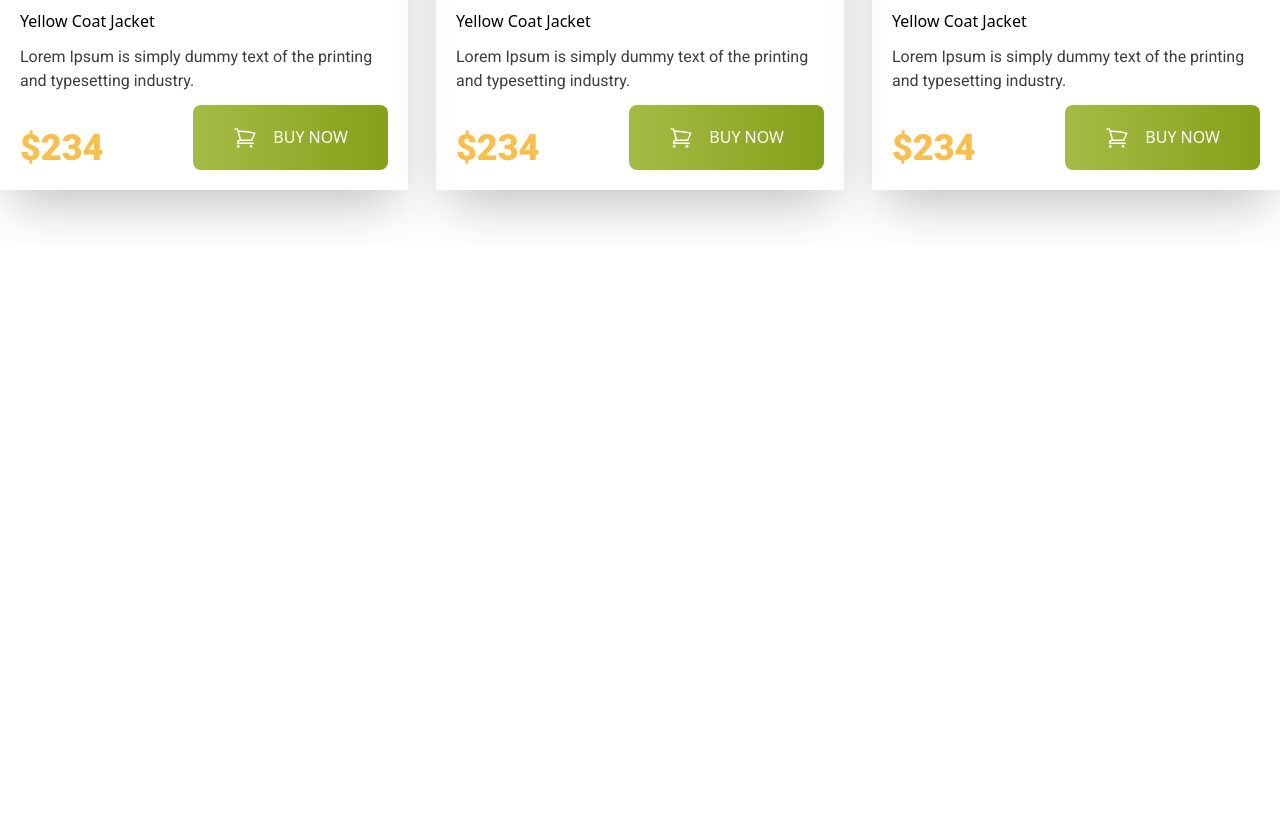
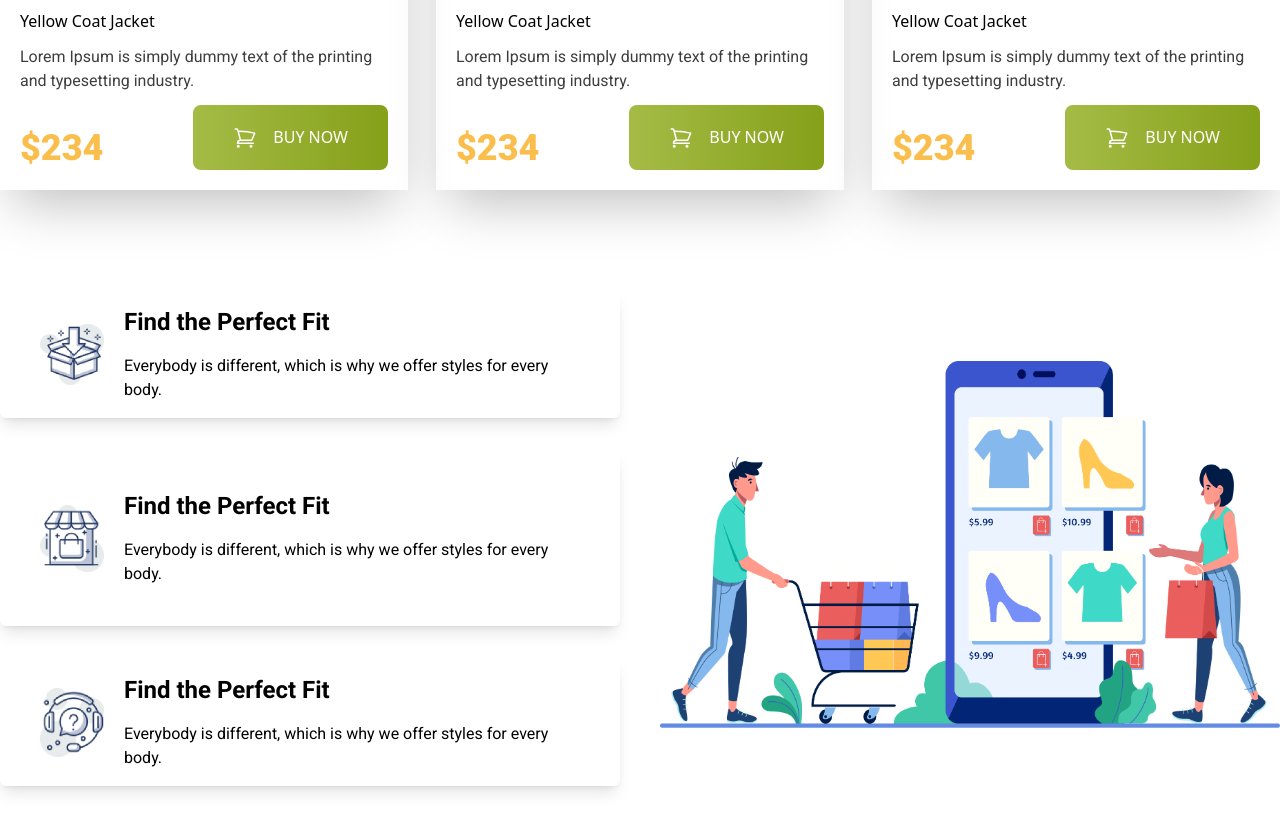
Before and after one commit to alamshuvo/penguin-fashion, a plain HTML site: page index.html in a window 1280 px wide. Shown: the part 2015-2847 px from the top of the page. Before the commit the page ends 2261 px from the top, so only its background shows below. Drawn offline with nearby package versions, Linux system fonts and the light colour scheme.

Commit message:
about section

```diff
--- a/index.html
+++ b/index.html
@@ -334,6 +334,48 @@
       </section>
 
       <!-- about section -->
+      <section class="mt-20 mb-14 font-roboto  ">
+        <div class="grid grid-cols-1 md:grid-cols-1 gap-x-10 items-center lg:grid-cols-2">
+          <!-- about left text section -->
+          <div>
+            <div class="shadow-lg  h-32 p-10 mb-8 mt-5  flex gap-5 justify-center items-center rounded-md ">
+              <img class="w-16" src="./icons/box.png" alt="">
+              <div class="flex gap-4 flex-col">
+                <h1 class="text-2xl font-bold">Find the Perfect Fit</h1>
+                <p>Everybody is different, which is why we
+                  offer styles for every body.</p>
+              </div>
+
+            </div>
+            <div class=" shadow-lg p-10 mb-8   h-32mt-5 flex gap-5 justify-center items-center rounded-md">
+              <img class="w-16" src="./icons/house.png" alt="">
+              <div class="flex gap-4 flex-col">
+                <h1  class="text-2xl font-bold">Find the Perfect Fit</h1>
+                <p>Everybody is different, which is why we
+                  offer styles for every body.</p>
+              </div>
+
+            </div>
+            <div class="shadow-lg h-32 p-10 mb-8  mt-5 flex gap-5 justify-center items-center rounded-md">
+              <img class="w-16" src="./icons/question.png" alt="">
+              <div class="flex gap-4 flex-col">
+                <h1  class="text-2xl font-bold">Find the Perfect Fit</h1>
+                <p>Everybody is different, which is why we
+                  offer styles for every body.</p>
+              </div>
+
+            </div>
+
+          </div>
+          <!-- about right img section -->
+          <div>
+            <div>
+              <img   src="./images/shopping.png" alt="">
+            </div>
+          </div>
+        </div>
+
+      </section>
 
     </main>
     <footer></footer>
```
